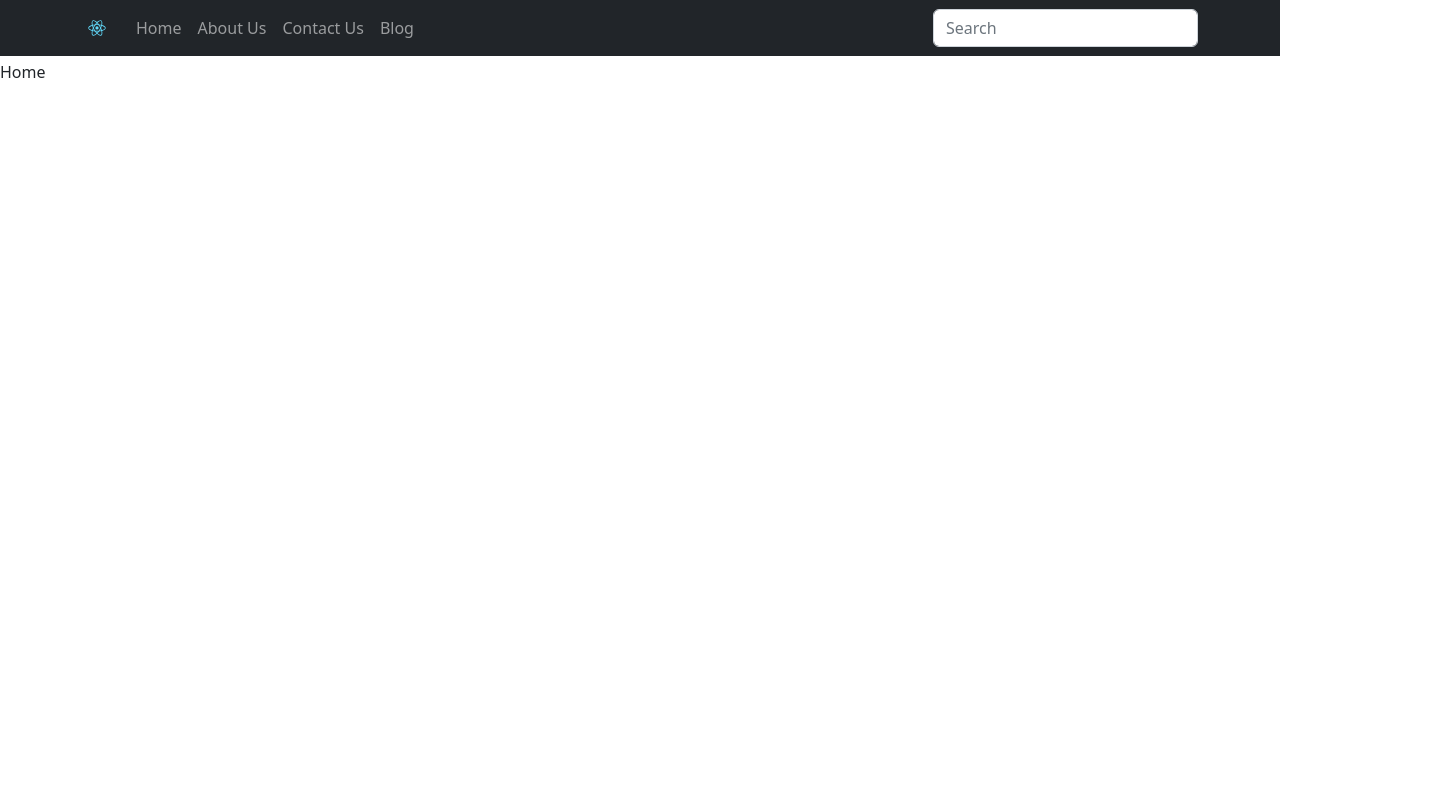
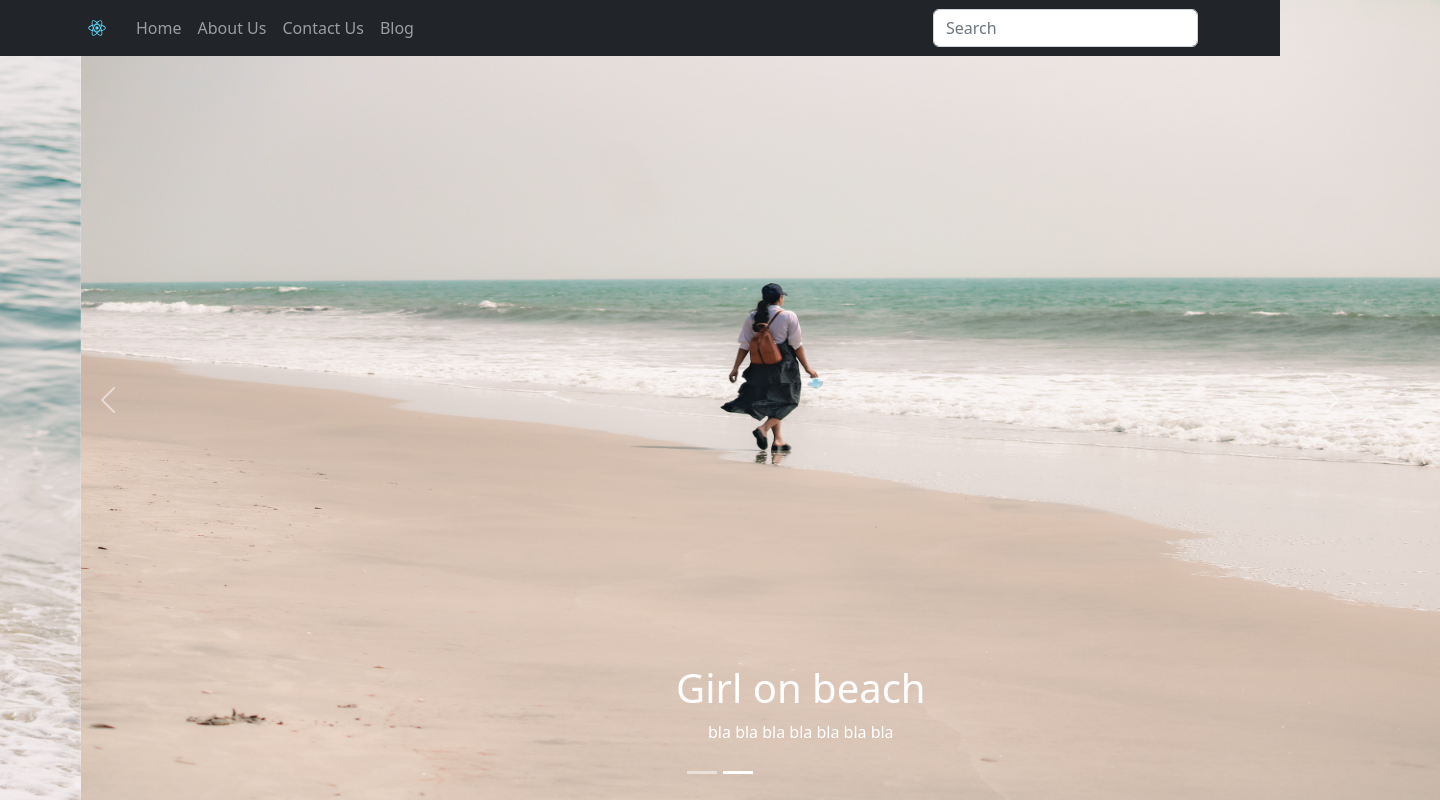
Before and after one commit to nurg1ssa/training-react-app, a React (Create React App) app: page / in a window 1280 px wide. Shown: the whole page, 1440 px wide, since content can reach past the window. Built offline with nearby package versions, Linux system fonts and the light colour scheme.

Commit message:
Carousel added

```diff
--- a/src/App.css
+++ b/src/App.css
@@ -4,7 +4,7 @@
   grid-template-areas:
   "h"
   "c";
-  grid-template-rows: 60px 1fr;
+  grid-template-rows: 0px 1fr;
   grid-template-columns: 1fr 2fr;
 }
 .app-wraper-content{
--- /dev/null
+++ b/src/Components/CarouselBox.js
@@ -0,0 +1,40 @@
+import React, { Component } from 'react'
+import Carousel from 'react-bootstrap/Carousel'
+import girl1 from '../assets/girl1.jpg'
+import girl2 from '../assets/girl2.jpg'
+
+
+export default class CarouselBox extends Component {
+  render() {
+    return (
+        <Carousel>
+            <Carousel.Item>
+                <img
+                width={1440}
+                height={800}
+                className='d-block'
+                src={girl1}
+                alt="girl1"
+                />
+                <Carousel.Caption>
+           <h1>Girl on beach</h1>
+           <p>bla bla bla bla bla bla bla</p>
+            </Carousel.Caption>
+            </Carousel.Item>
+            <Carousel.Item>
+                <img
+                width={1440}
+                height={800}
+                className='d-block'
+                src={girl2}
+                alt="girl2"
+                />
+                <Carousel.Caption>
+           <h1>Girl on beach</h1>
+           <p>bla bla bla bla bla bla bla</p>
+            </Carousel.Caption>
+            </Carousel.Item>
+        </Carousel>
+    )
+  }
+}
--- a/src/Pages/Home.js
+++ b/src/Pages/Home.js
@@ -1,9 +1,12 @@
 import React, { Component } from 'react'
+import CarouselBox from '../Components/CarouselBox'
 
 export default class Home extends Component {
   render() {
     return (
-      <div>Home</div>
+      <div>
+        <CarouselBox />
+      </div>
     )
   }
 }
```
Also changed, not shown: src/assets/girl1.jpg (added), src/assets/girl2.jpg (added).
